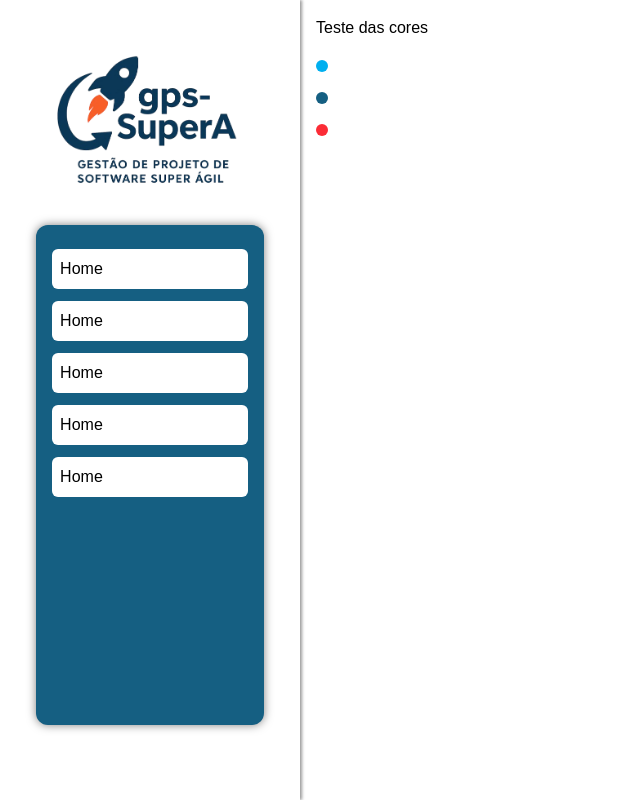
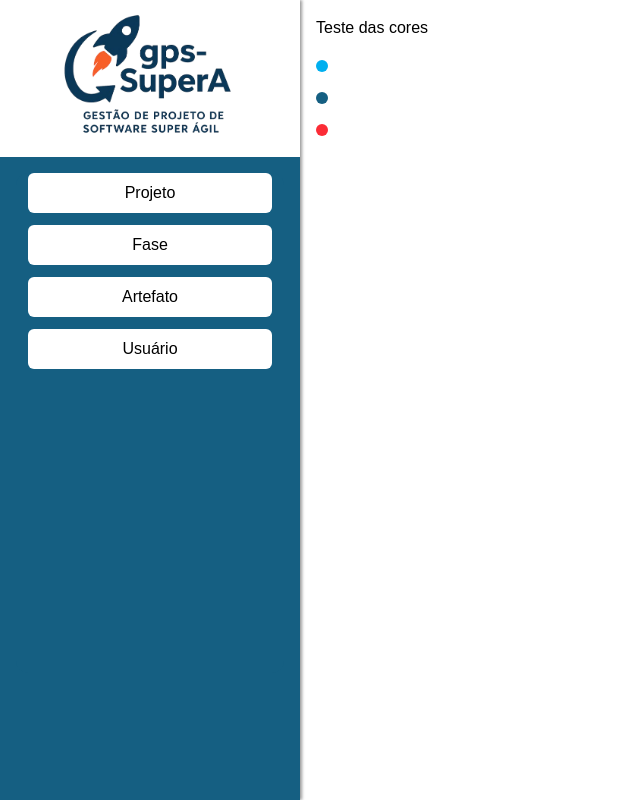
Before and after one commit to wilyJ80/engenharia-de-software-frontend, a Next.js app: page / in a window 1280 px wide. Shown: the whole page, without its empty margins (0-640 px from the left). Built offline with nearby package versions, Linux system fonts and the light colour scheme.

Commit message:
feat: barra lateral finalizada

```diff
--- a/src/app/layout.tsx
+++ b/src/app/layout.tsx
@@ -32,12 +32,12 @@ export default function RootLayout({
         `}
       >
         <div
-          className="w-[300px] flex flex-col items-center pt-10"
+          className="w-[300px] flex flex-col items-center"
           style={{
             boxShadow: "2px 0 3px rgba(0, 0, 0, .4)"
           }}
         >
-          <img src="/logo.png" className="w-[70%]" alt="Logo" />
+          <img src="/logo.png" className="w-[65%]" alt="Logo" />
           <Menu />
         </div>
 
--- a/src/components/MenuItem/MenuItem.tsx
+++ b/src/components/MenuItem/MenuItem.tsx
@@ -5,13 +5,16 @@ interface Props {
 }
 export default function MenuItem({ children }: Props) {
     return (
-        <li
+        <div
             className="
+
+                justify-center items-center
                 flex p-2 bg-white w-full
                 rounded-md list-none
+                hover:bg-azul-claro hover:cursor-pointer
             "
         >
             {children}
-        </li>
+        </div>
     )
 }
--- a/src/components/MenuLateral/Menu.tsx
+++ b/src/components/MenuLateral/Menu.tsx
@@ -1,22 +1,29 @@
 import MenuItem from "../MenuItem/MenuItem";
+import Link from "next/link";
+
+const menuItems = [
+    "Projeto",
+    "Fase",
+    "Artefato",
+    "Usuário"
+];
 
 export default function Menu() {
     return (
-        <div className="w-full h-full p-4 flex flex-col items-center">
+        <div className="w-full h-full p-4 flex flex-col items-center bg-azul-escuro">
             <div
                 className="
                     flex flex-col items-center
-                    bg-azul-escuro w-[85%] h-[500px]
-                    rounded-xl px-4 py-6 gap-3
+                    text-black
+                    bg-azul-escuro w-full h-[500px]
+                    rounded-xl px-3  gap-3
                 "
-                style={{
-                    boxShadow: "0 0 10px rgba(0, 0, 0, .5)"
-                }}
+
             >
                 {
-                    Array.from({ length: 5 }).map((_, index) => (
+                    menuItems.map((item, index) => (
                         <MenuItem key={index}>
-                            <p>Home</p>
+                            <Link href={`/${item}`} className="">{item}</Link>
                         </MenuItem>
                     ))
                 }
```
